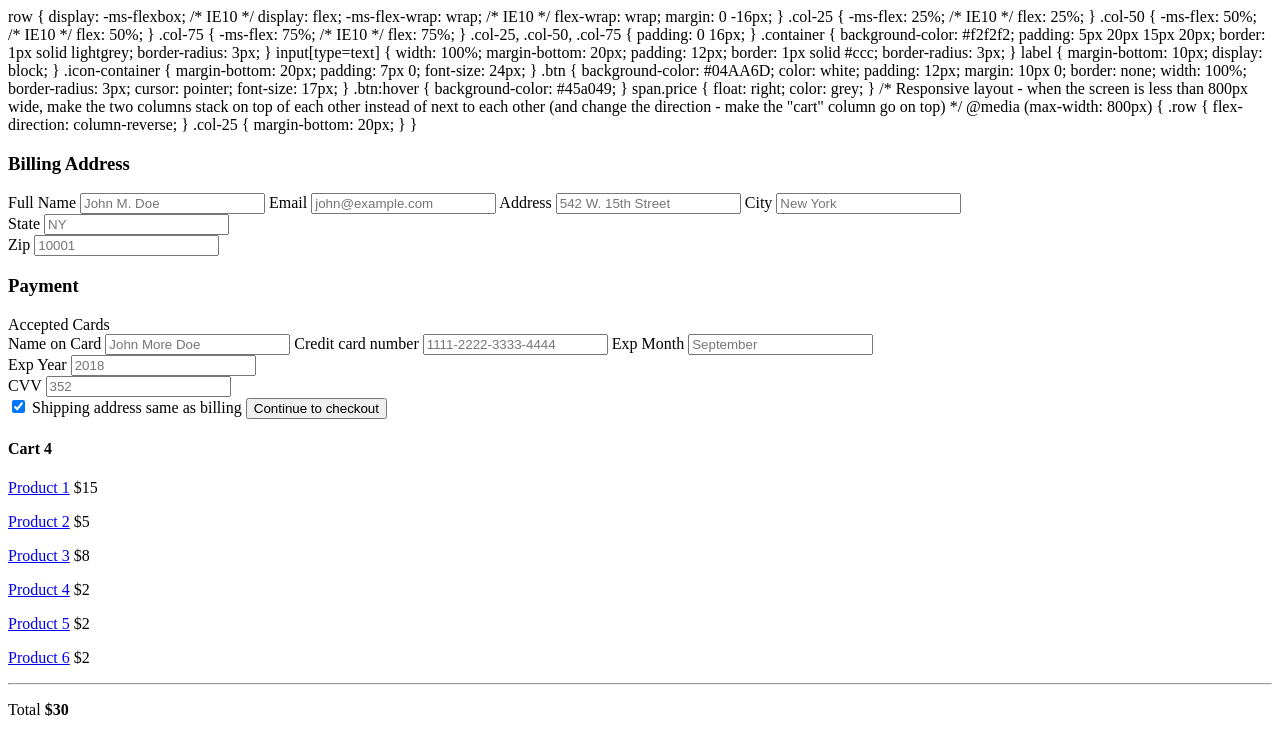
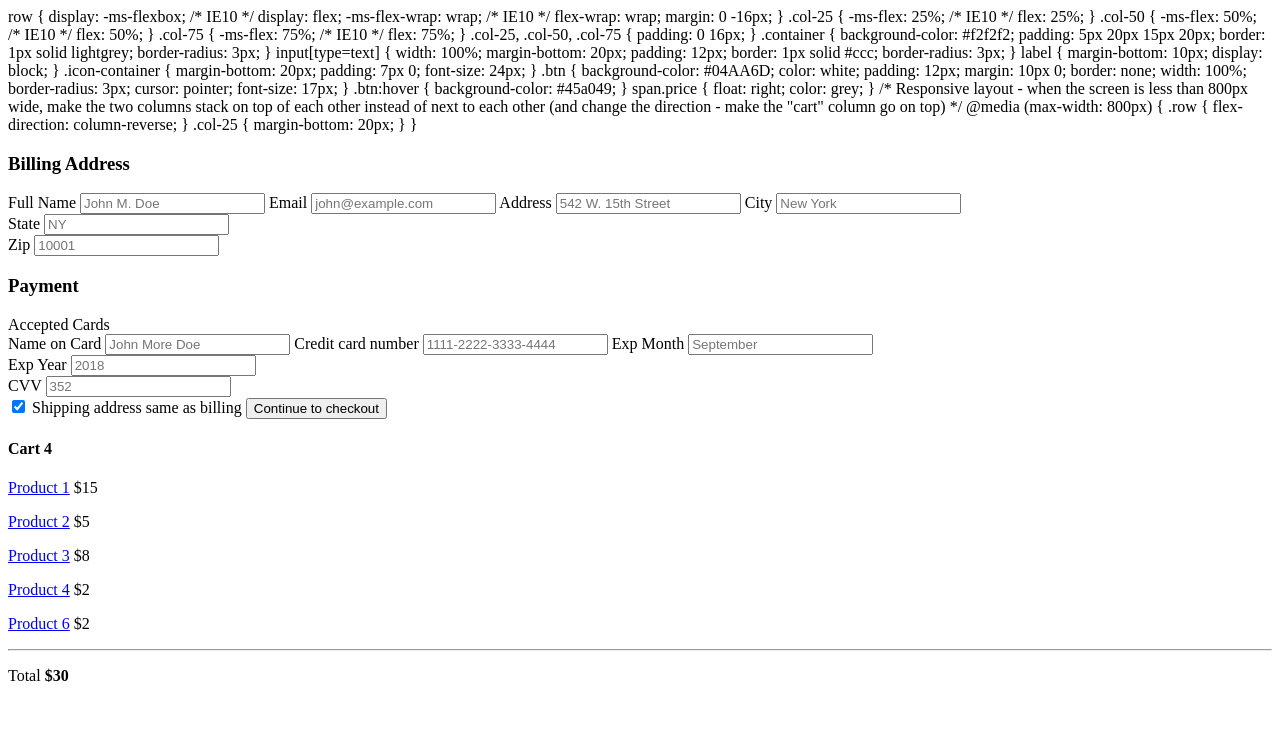
Before and after one commit to ManojKRISHNAPPA/shiny-devops, a plain HTML site: page code1/index.html in a window 1280 px wide. Drawn offline with Linux system fonts and the light colour scheme.

Commit message:
html file is updated

```diff
--- a/code1/index.html
+++ b/code1/index.html
@@ -162,7 +162,7 @@ span.price {
       <p><a href="#">Product 2</a> <span class="price">$5</span></p>
       <p><a href="#">Product 3</a> <span class="price">$8</span></p>
       <p><a href="#">Product 4</a> <span class="price">$2</span></p>
-      <p><a href="#">Product 5</a> <span class="price">$2</span></p>
+
       <p><a href="#">Product 6</a> <span class="price">$2</span></p>
       <hr>
       <p>Total <span class="price" style="color:black"><b>$30</b></span></p>
```
